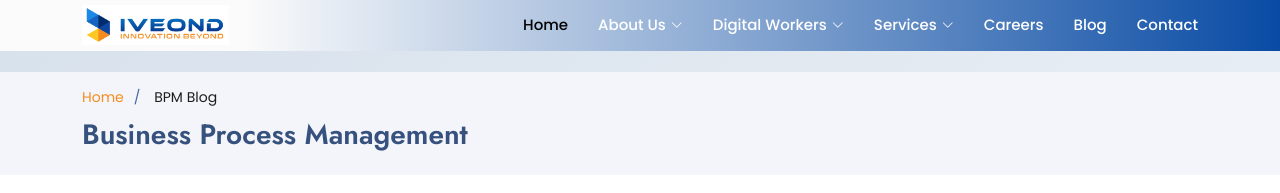
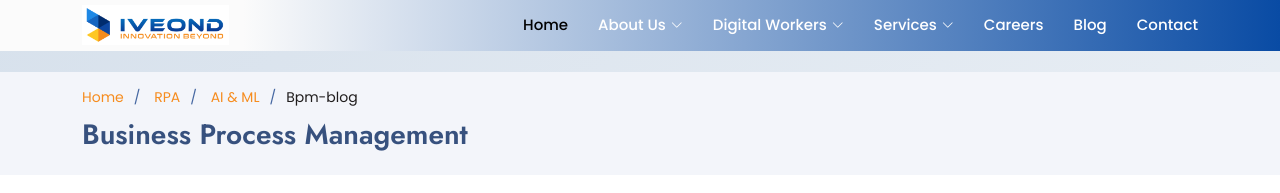
Before and after one commit to shreyaiveond/iveond, a plain HTML site: page Bpm-blog.html in a window 1280 px wide. Shown: the top 193 px of the page. Drawn offline with Linux system fonts and the light colour scheme.

Commit message:
Update Blog Breadcrumbs

```diff
--- a/Bpm-blog.html
+++ b/Bpm-blog.html
@@ -137,7 +137,12 @@
       <div class="container">
         <ol>
           <li><a href="index.html">Home</a></li>
-          <li> BPM Blog </li>
+          <li> <a href="Rpa-Blog.html">RPA</a></li>
+          <li> <a href="Ai-blog.html">AI &#38 ML</a> </li>
+          <li>Bpm-blog</li>
+
+
+
         </ol>
         <h2>Business Process Management </h2>
       </div>
```
Also changed, not shown: Ai-blog.html (+4 -1 lines), Rpa-Blog.html (+4 -1 lines).
